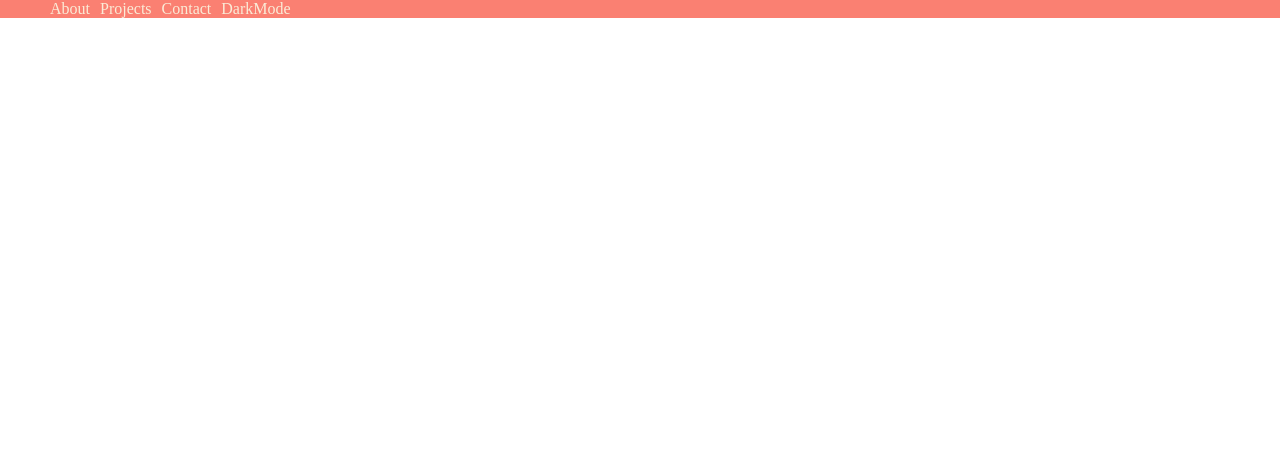
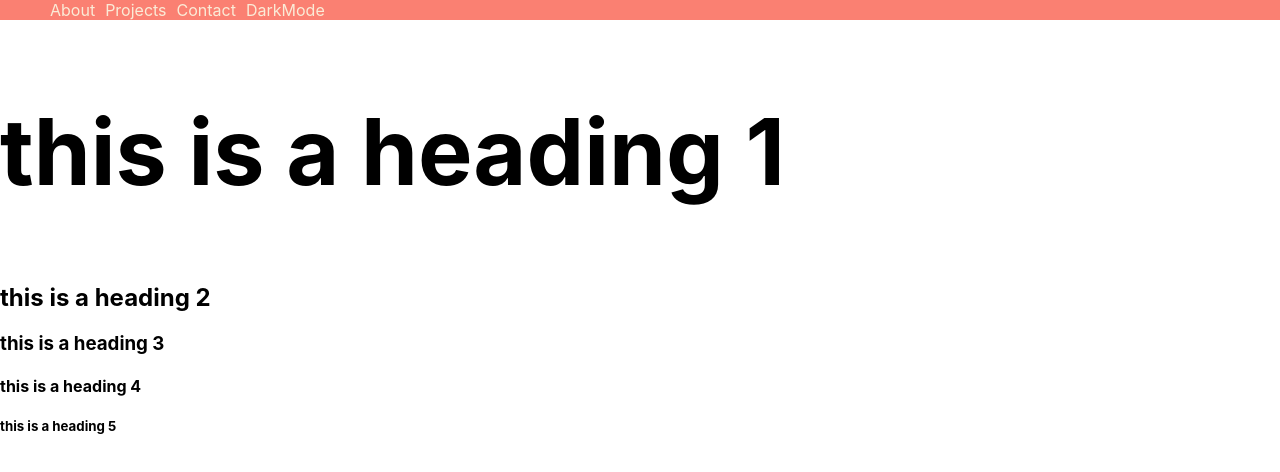
Before and after one commit to VladeanClaudiu/portfolio-website, a React (Vite) app: page / in a window 1280 px wide. Shown: the top 472 px of the page. Built offline with nearby package versions, Linux system fonts and the light colour scheme.

Commit message:
style css testing

```diff
--- a/src/App.css
+++ b/src/App.css
@@ -1,3 +1,19 @@
+/* @link https://utopia.fyi/type/calculator?c=320,21,1.2,1140,24,1.25,6,0,&s=0.75|0.5|0.25,1.5|2|3|4|6,xs-3xl */
+
+:root {
+  --step-0: clamp(1.31rem, calc(1.24rem + 0.37vw), 1.50rem);
+  --step-1: clamp(1.58rem, calc(1.46rem + 0.59vw), 1.88rem);
+  --step-2: clamp(1.89rem, calc(1.71rem + 0.89vw), 2.34rem);
+  --step-3: clamp(2.27rem, calc(2.01rem + 1.29vw), 2.93rem);
+  --step-4: clamp(2.72rem, calc(2.36rem + 1.83vw), 3.66rem);
+  --step-5: clamp(3.27rem, calc(2.75rem + 2.56vw), 4.58rem);
+  --step-6: clamp(3.92rem, calc(3.22rem + 3.52vw), 5.72rem);
+}
+
+h1 {
+  font-size: var(--step-6);
+}
+
 body {
   margin: 0 auto;
 }
--- a/src/App.jsx
+++ b/src/App.jsx
@@ -1,11 +1,13 @@
 import './App.css'
 import Nav from './components/Nav'
+import Test from './components/Test'
 
 function App() {
 
   return (
     <section className='app-section'>
       <Nav />
+      <Test />
     </section>
   )
 }
--- a/src/index.css
+++ b/src/index.css
@@ -1,11 +1,3 @@
-/* @link https://utopia.fyi/type/calculator?c=320,21,1.2,1140,24,1.25,6,0,&s=0.75|0.5|0.25,1.5|2|3|4|6,xs-3xl */
-
 :root {
-  --step-0: clamp(1.31rem, calc(1.24rem + 0.37vw), 1.50rem);
-  --step-1: clamp(1.58rem, calc(1.46rem + 0.59vw), 1.88rem);
-  --step-2: clamp(1.89rem, calc(1.71rem + 0.89vw), 2.34rem);
-  --step-3: clamp(2.27rem, calc(2.01rem + 1.29vw), 2.93rem);
-  --step-4: clamp(2.72rem, calc(2.36rem + 1.83vw), 3.66rem);
-  --step-5: clamp(3.27rem, calc(2.75rem + 2.56vw), 4.58rem);
-  --step-6: clamp(3.92rem, calc(3.22rem + 3.52vw), 5.72rem);
+  font-family: Inter, Avenir, Helvetica, Arial, sans-serif;
 }
```
